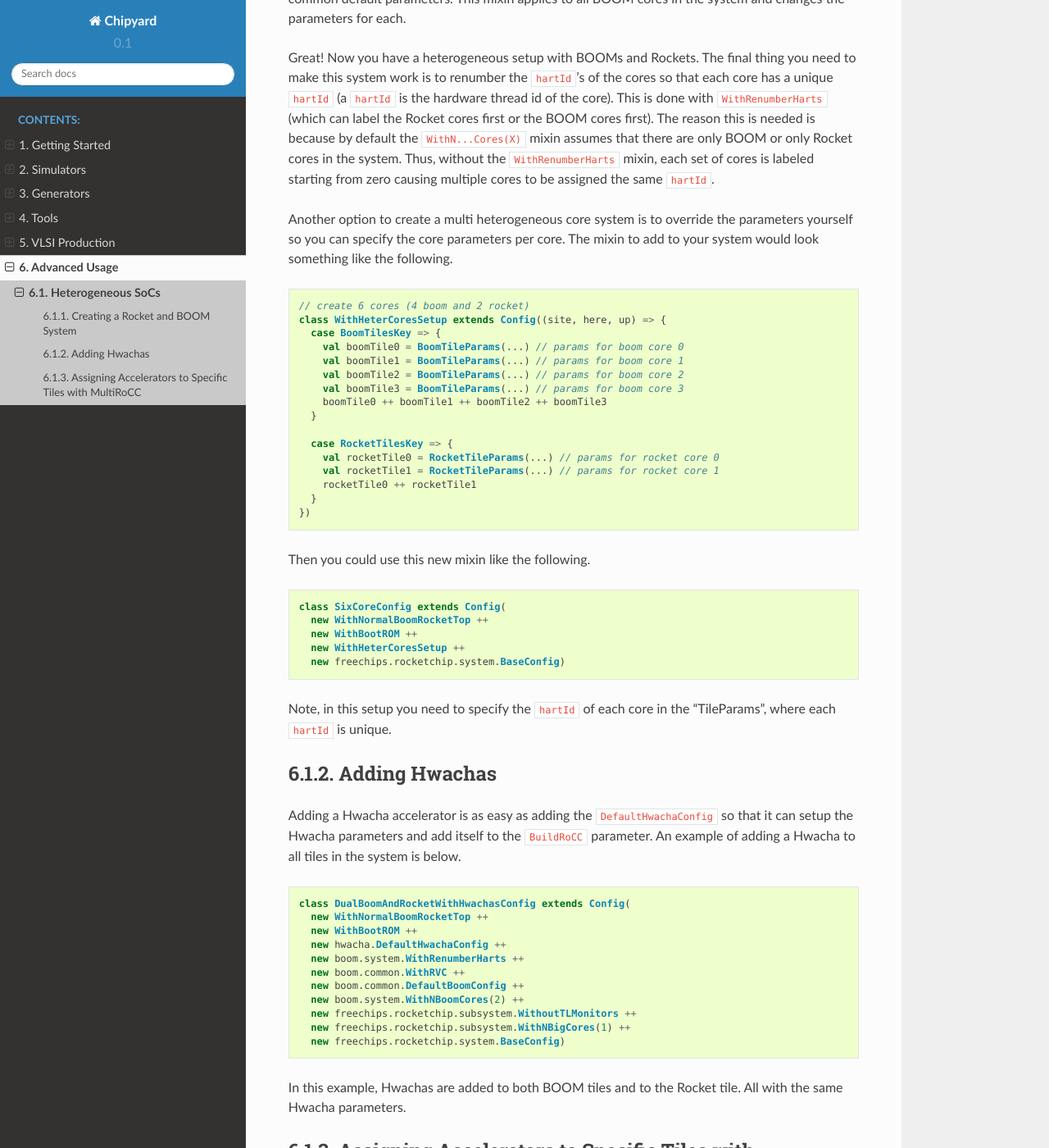
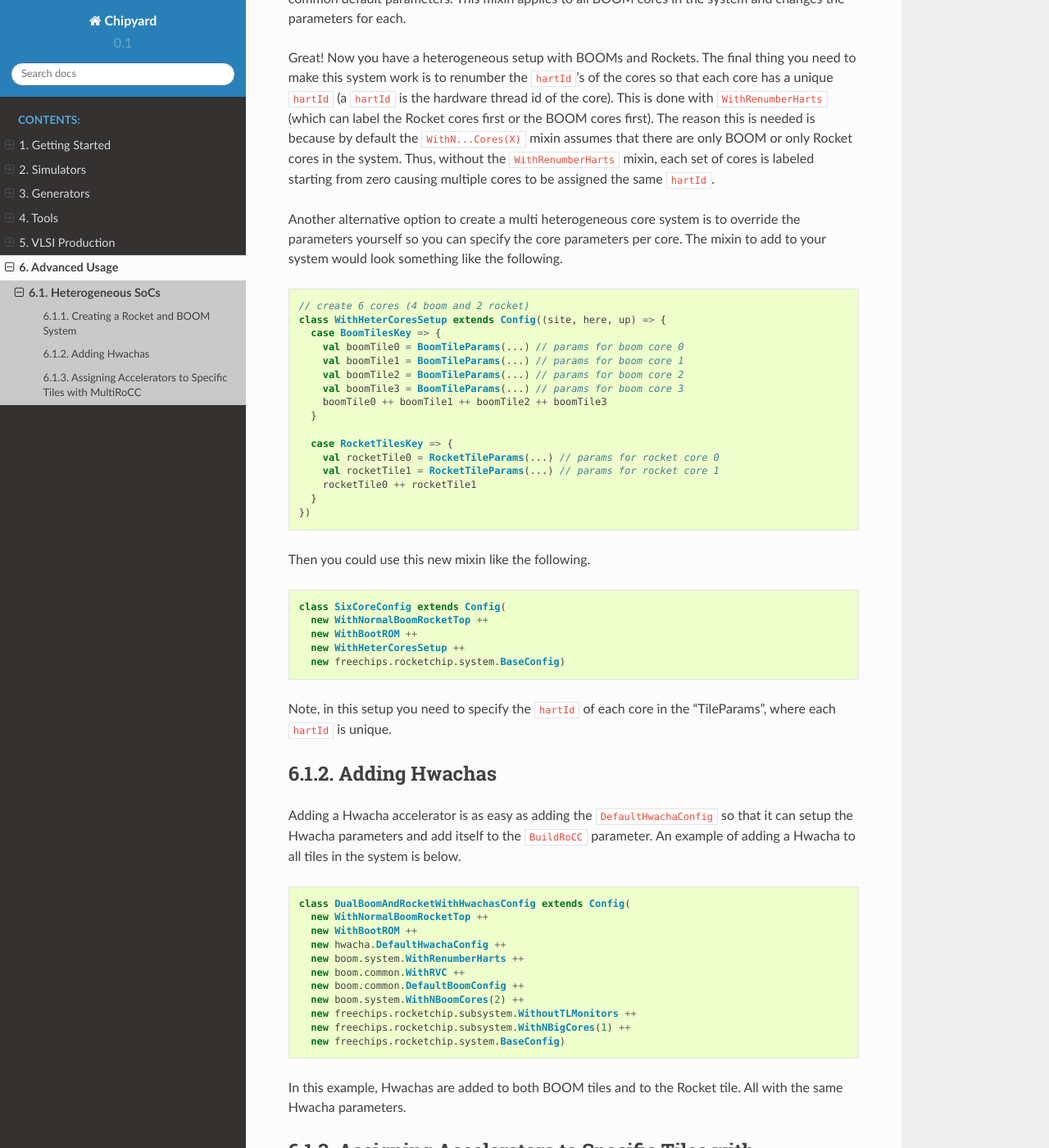
Before and after one commit to ucb-bar/chipyard, a Sphinx documentation site: the page built from docs/Advanced-Usage/Heterogeneous-SoCs.rst, in a window 1280 px wide and 1400 px high, scrolled down 763 px. Shown: the whole window at 82% size. Built offline with Sphinx 7.4.7 and the Read the Docs theme 2.0.0, drawn with Linux system fonts in a browser that asks for light colours; pages that are not in the unit, such as notebooks, are missing from menus; some of the changed text lies outside the part shown.

Commit message:
clarify hwacha=rocc | alternative clarification

```diff
--- a/docs/Advanced-Usage/Heterogeneous-SoCs.rst
+++ b/docs/Advanced-Usage/Heterogeneous-SoCs.rst
@@ -35,7 +35,7 @@ This is done with ``WithRenumberHarts`` (which can label the Rocket cores first
 The reason this is needed is because by default the ``WithN...Cores(X)`` mixin assumes that there are only BOOM or only Rocket cores in the system.
 Thus, without the ``WithRenumberHarts`` mixin, each set of cores is labeled starting from zero causing multiple cores to be assigned the same ``hartId``.
 
-Another option to create a multi heterogeneous core system is to override the parameters yourself so you can specify the core parameters per core.
+Another alternative option to create a multi heterogeneous core system is to override the parameters yourself so you can specify the core parameters per core.
 The mixin to add to your system would look something like the following.
 
 .. code-block:: scala
```
Also changed, not shown: other parts of docs/Advanced-Usage/Heterogeneous-SoCs.rst (+1 -1 lines).
